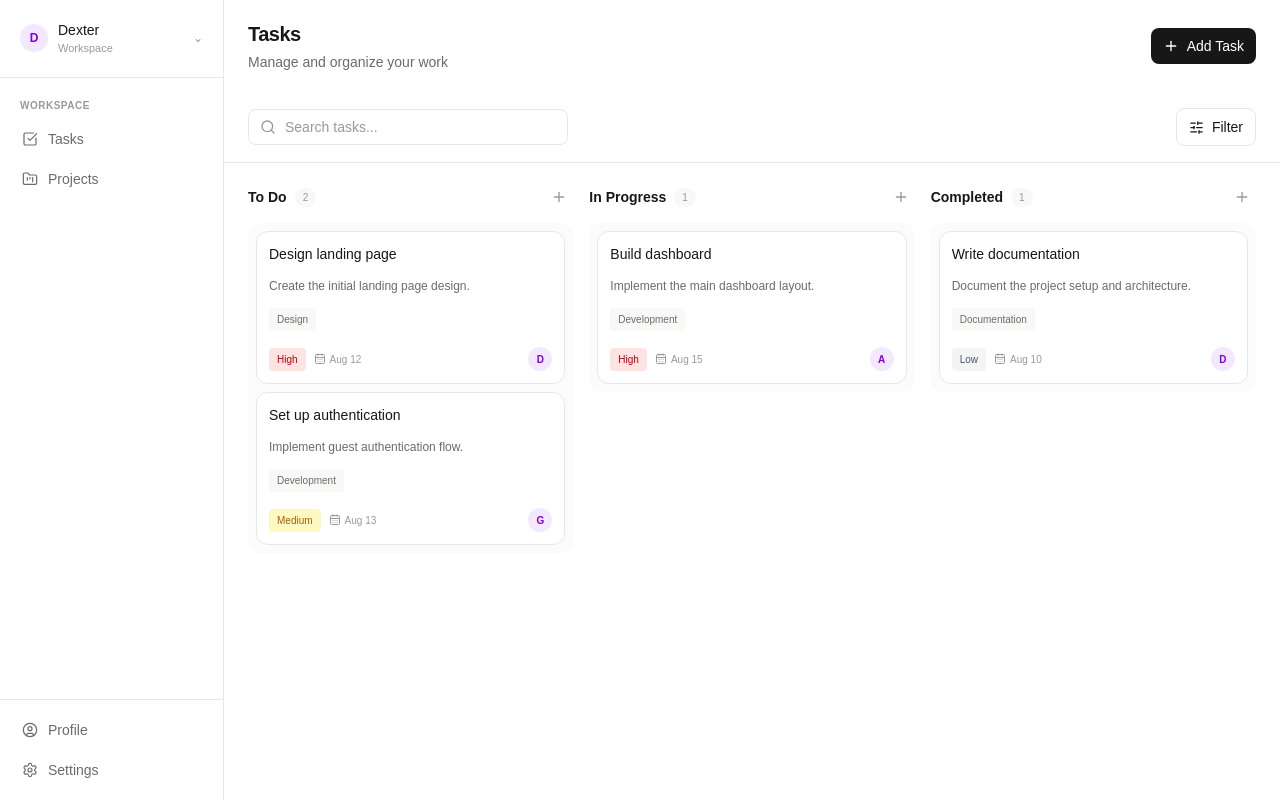
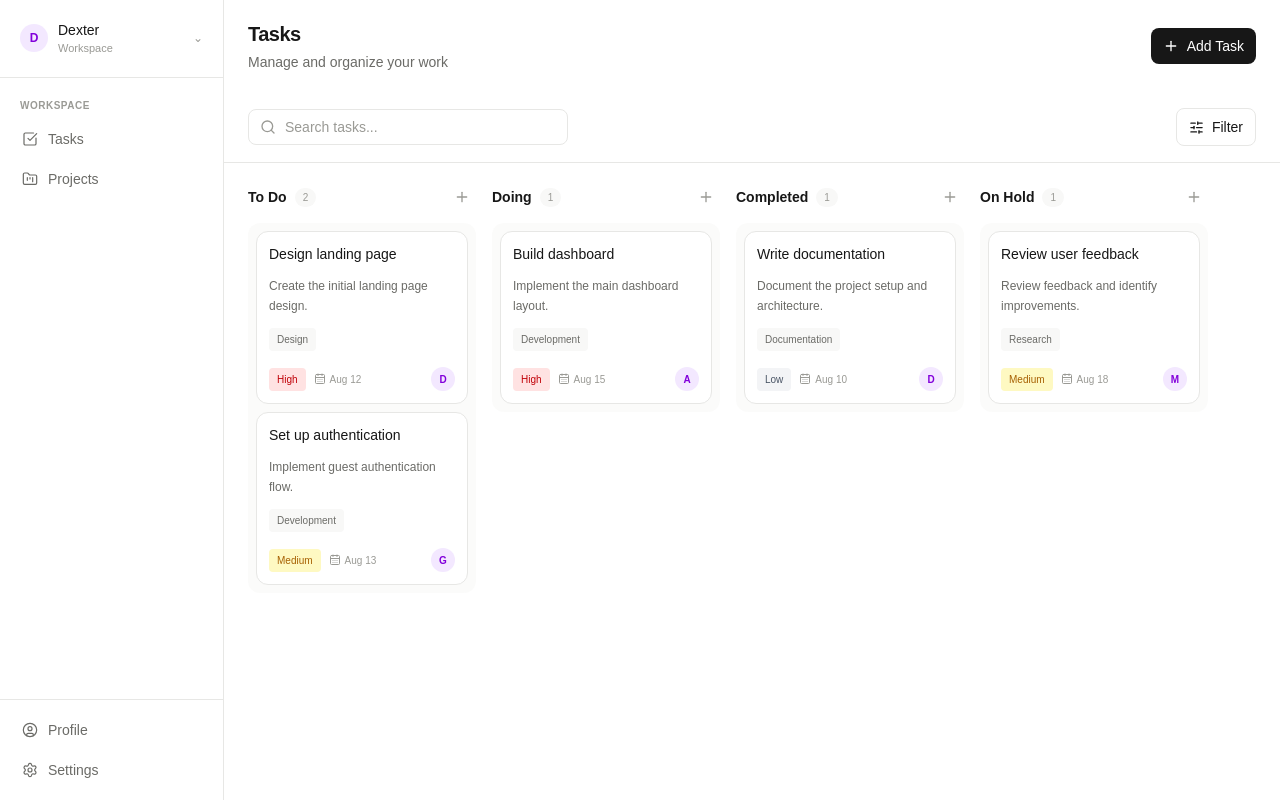
Before and after one commit to Gopika34/Task-Management, a Next.js app in the folder frontend/: page /tasks in a window 1280 px wide. Built offline with nearby package versions, Linux system fonts and the light colour scheme.

Commit message:
fix: align task board with horizontal Figma layout

```diff
--- a/frontend/app/tasks/page.tsx
+++ b/frontend/app/tasks/page.tsx
@@ -12,7 +12,7 @@ export default function TasksPage() {
 
                 <TaskToolbar />
 
-                <main className="px-6 py-5">
+                <main className="overflow-x-auto px-6 py-5">
                     <TaskBoard tasks={initialTasks} />
                 </main>
             </div>
--- a/frontend/components/tasks/TaskBoard.tsx
+++ b/frontend/components/tasks/TaskBoard.tsx
@@ -14,18 +14,22 @@ const columns: {
             status: "todo",
         },
         {
-            title: "In Progress",
+            title: "Doing",
             status: "in-progress",
         },
         {
             title: "Completed",
             status: "completed",
         },
+        {
+            title: "On Hold",
+            status: "on-hold",
+        },
     ];
 
 export default function TaskBoard({ tasks }: TaskBoardProps) {
     return (
-        <div className="flex gap-4 overflow-x-auto pb-4">
+        <div className="flex w-max min-w-full gap-4 pb-4">
             {columns.map((column) => {
                 const columnTasks = tasks.filter(
                     (task) => task.status === column.status
--- a/frontend/components/tasks/TaskColumn.tsx
+++ b/frontend/components/tasks/TaskColumn.tsx
@@ -14,7 +14,7 @@ export default function TaskColumn({
     tasks,
 }: TaskColumnProps) {
     return (
-        <section className="flex min-w-[280px] flex-1 flex-col">
+        <section className="flex w-[228px] shrink-0 flex-col">
             {/* Column header */}
             <div className="mb-3 flex items-center justify-between">
                 <div className="flex items-center gap-2">
--- a/frontend/components/tasks/task-data.ts
+++ b/frontend/components/tasks/task-data.ts
@@ -1,7 +1,8 @@
 export type TaskStatus =
     | "todo"
     | "in-progress"
-    | "completed";
+    | "completed"
+    | "on-hold";
 
 export type TaskPriority =
     | "low"
@@ -60,4 +61,14 @@ export const initialTasks: Task[] = [
         dueDate: "Aug 10",
         labels: ["Documentation"],
     },
+    {
+        id: "task-5",
+        title: "Review user feedback",
+        description: "Review feedback and identify improvements.",
+        status: "on-hold",
+        priority: "medium",
+        assignee: "M",
+        dueDate: "Aug 18",
+        labels: ["Research"],
+    },
 ];
```
